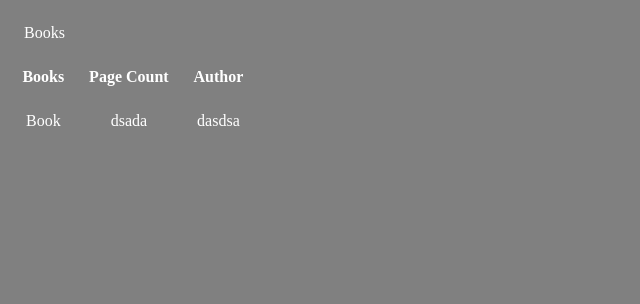
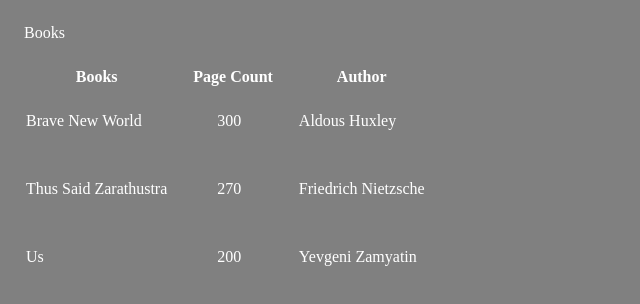
Before and after one commit to spookyorange/-BASIC-odin-js-library, a plain HTML site: page index.html in a window 1280 px wide. Shown: the whole page, without its empty margins (0-640 px from the left). Drawn offline with Linux system fonts and the light colour scheme.

Commit message:
book show-off logic implemented

```diff
--- a/index.html
+++ b/index.html
@@ -8,25 +8,13 @@
   <title>Js Library</title>
 </head>
 <body>
-  <table>
+  <table id="books-table">
     <legend>Books</legend>
     <tr>
       <th>Books</th>
       <th>Page Count</th>
       <th>Author</th>
     </tr>
-
-    <tr>
-      <td>
-        Book
-      </td>
-      <td>
-        dsada
-      </td>
-      <td>
-        dasdsa
-      </td>
-    </tr>
   </table>
 
   <script src="js/common.js"></script>
--- a/js/common.js
+++ b/js/common.js
@@ -0,0 +1,35 @@
+let library = [];
+
+function Book(name, pageCount, author) {
+  this.name = name;
+  this.pageCount = pageCount;
+  this.author = author;
+}
+
+function addBookToLibrary(book) {
+  library.push(book);
+}
+
+
+const book1 = new Book('Brave New World', 300, 'Aldous Huxley');
+const book2 = new Book('Thus Said Zarathustra', 270, 'Friedrich Nietzsche');
+const book3 = new Book('Us', 200, 'Yevgeni Zamyatin');
+
+addBookToLibrary(book1);
+addBookToLibrary(book2);
+addBookToLibrary(book3);
+
+
+const booksTable = document.querySelector('#books-table')
+
+library.forEach(book => {
+  let tableRow = document.createElement('tr');
+  tableRow = booksTable.insertRow(-1);
+  bookName = tableRow.insertCell([0]);
+  pageCount = tableRow.insertCell([1]);
+  author = tableRow.insertCell([2]);
+
+  bookName.textContent = book.name
+  pageCount.innerHTML = book.pageCount
+  author.textContent = book.author
+});
```
